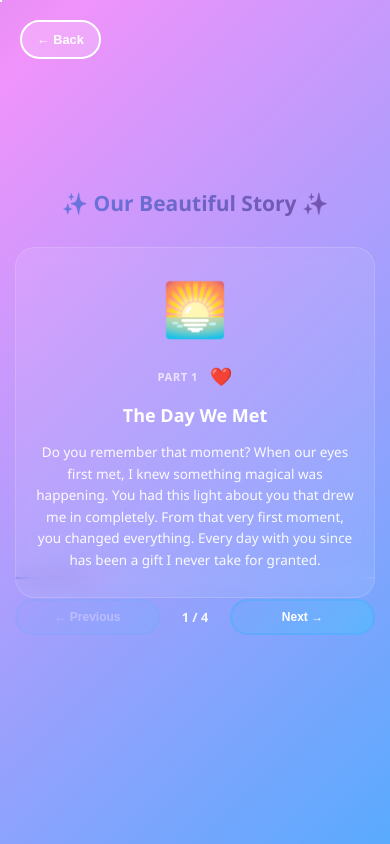
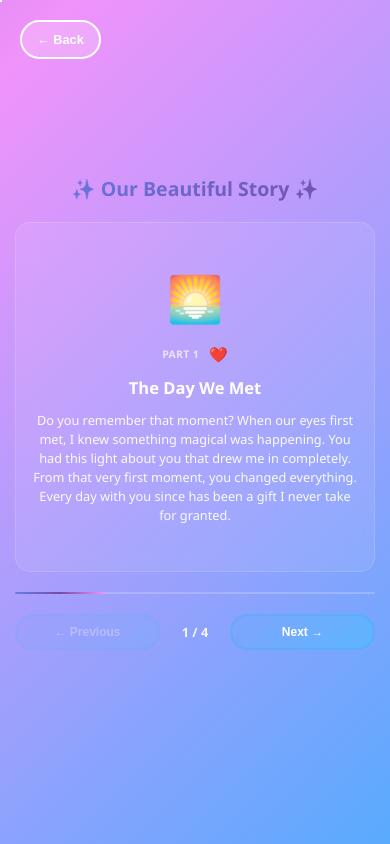
Before and after one commit to syahronirizki/for-miamor, a Vue app: page / in a window 390 px wide. Both pictures are taken after a click on the button "LET'S BEGIN ✨". Built offline with nearby package versions, Linux system fonts and the light colour scheme.

Commit message:
initial commit

```diff
--- a/src/components/Story.vue
+++ b/src/components/Story.vue
@@ -172,6 +172,7 @@ export default {
   position: relative;
   height: 450px;
   margin-bottom: 40px;
+  overflow: hidden;
 }
 
 .scene {
@@ -190,6 +191,7 @@ export default {
   display: flex;
   flex-direction: column;
   justify-content: center;
+  max-height: 100%;
 }
 
 .scene.active {
@@ -380,51 +382,52 @@ export default {
   }
 
   .story-header {
-    margin-bottom: 30px;
+    margin-bottom: 20px;
   }
 
   .story-header h2 {
-    font-size: 1.4rem;
+    font-size: 1.3rem;
   }
 
   .story-scenes {
-    height: 300px;
-    margin-bottom: 30px;
+    height: 350px;
+    margin-bottom: 20px;
+    overflow-y: auto;
   }
 
   .scene {
-    padding: 25px 20px;
-    min-height: 300px;
-    border-radius: 20px;
+    padding: 20px 15px;
+    min-height: 350px;
+    border-radius: 15px;
   }
 
   .scene-image-large {
-    font-size: 3.5rem;
-    margin-bottom: 20px;
+    font-size: 3rem;
+    margin-bottom: 15px;
   }
 
   .scene-header-small {
-    gap: 12px;
-    margin-bottom: 15px;
+    gap: 10px;
+    margin-bottom: 12px;
   }
 
   .scene-number {
-    font-size: 0.75rem;
-    letter-spacing: 0.5px;
+    font-size: 0.7rem;
+    letter-spacing: 0.3px;
   }
 
   .scene-emoji {
-    font-size: 1.2rem;
+    font-size: 1rem;
   }
 
   .scene h3 {
-    font-size: 1.2rem;
-    margin-bottom: 15px;
+    font-size: 1.1rem;
+    margin-bottom: 12px;
   }
 
   .scene p {
-    font-size: 0.9rem;
-    line-height: 1.6;
+    font-size: 0.85rem;
+    line-height: 1.5;
   }
 
   .progress-bar {
@@ -467,6 +470,7 @@ export default {
 
   .story-scenes {
     height: 380px;
+    overflow-y: auto;
   }
 
   .scene {
```
